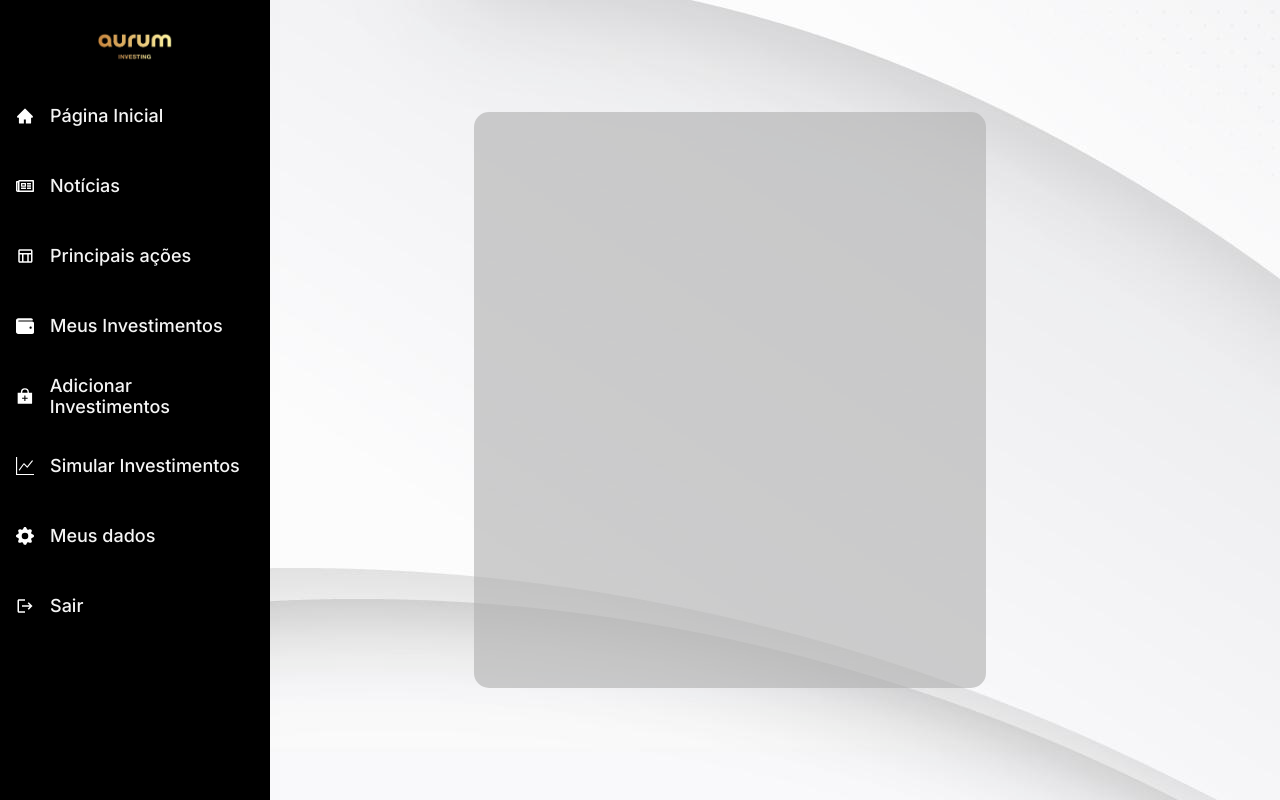
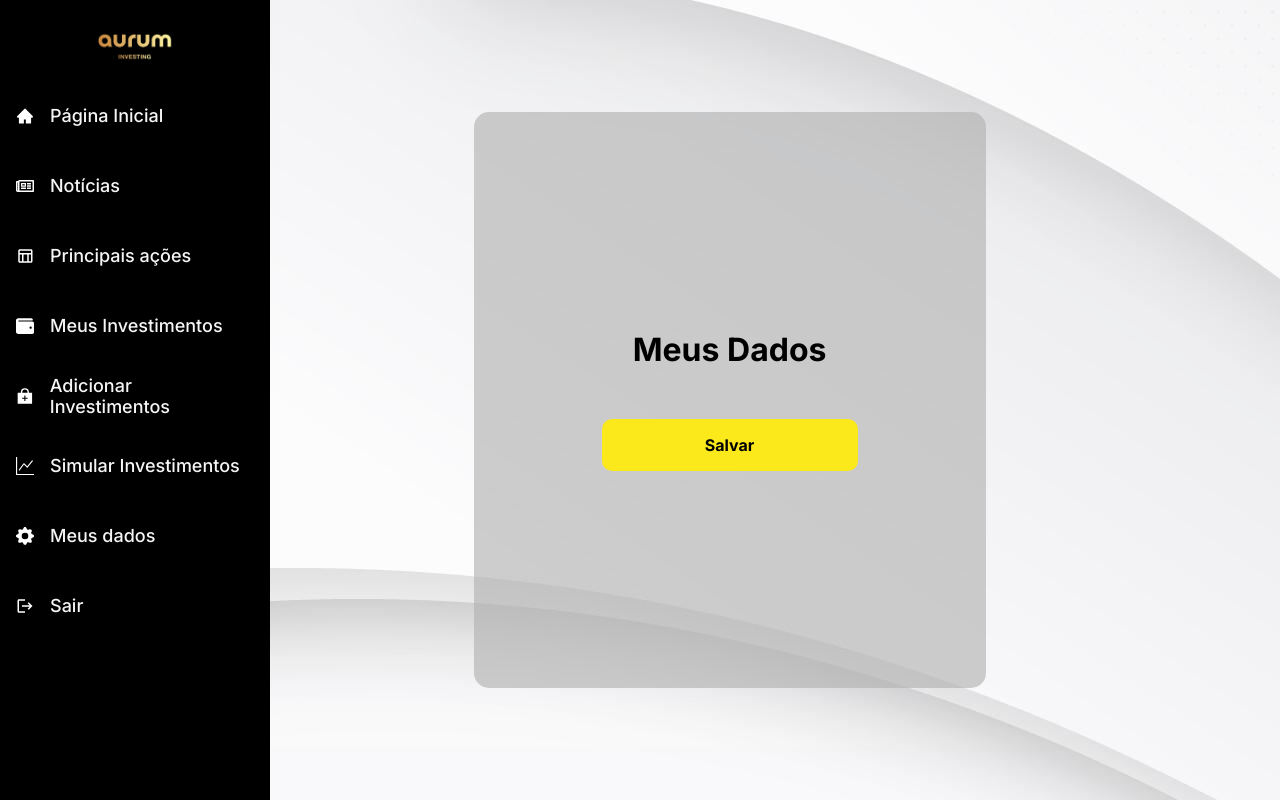
Before and after one commit to joaopflausino/Aurum-Front, a React (Create React App) app: page /md in a window 1280 px wide. Built offline with nearby package versions, Linux system fonts and the light colour scheme.

Commit message:
meus dados em contrução

```diff
--- a/src/Pages/account/Meus_dados.js
+++ b/src/Pages/account/Meus_dados.js
@@ -11,7 +11,30 @@ function MD() {
     <>
     <Navbar/>
       <div className='main-md'>
-        <div className='container-dados'></div>
+        <div className='container-dados'>
+          <h1 className='h1-meus-dados'>Meus Dados</h1>
+          <div className='editar-foto'>
+
+
+          </div>
+          <div className='texto-e-input-md'>
+
+
+          </div>
+          <div className='texto-e-input-md'>
+
+
+          </div>
+          <div className='texto-e-input-md'>
+
+
+          </div>
+          <div className='texto-e-input-md'>
+
+
+          </div>
+          <button className='botao-salvar'>Salvar</button>
+        </div>
       </div>
     </>
   );
--- a/src/Pages/account/account.css
+++ b/src/Pages/account/account.css
@@ -19,3 +19,36 @@
     outline: none;
     flex-direction: column;
 }
+
+.h1-meus-dados{
+    margin: 5% 0px;
+}
+
+.editar-foto{
+    width: 60%;
+    display: flex;
+    flex-direction: column;
+    align-items: center;
+    justify-content:center ;
+}
+
+.texto-e-input-md{
+    width: 60%;
+    display: flex;
+    flex-direction:row;
+    align-items: flex-start;
+    justify-content:center ;
+}
+
+.botao-salvar{
+    width: 50%;
+    padding: 16px 0px;
+    margin: 25px;
+    border:none;
+    border-radius: 10px;
+    outline: none;
+    font-size: 12pt;
+    background: #fce91b;
+    font-weight: 800;
+    cursor: pointer;
+}
```
